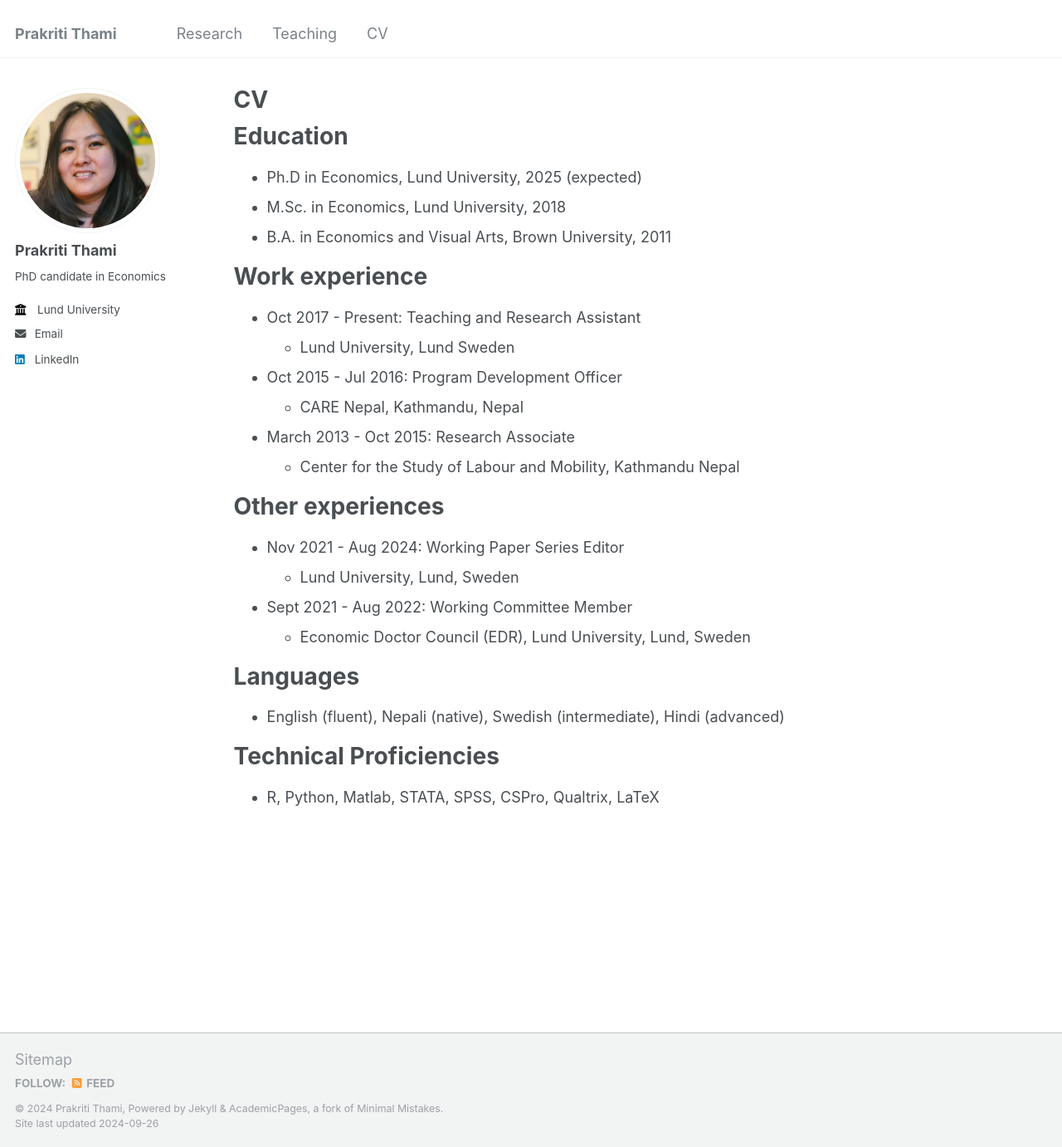
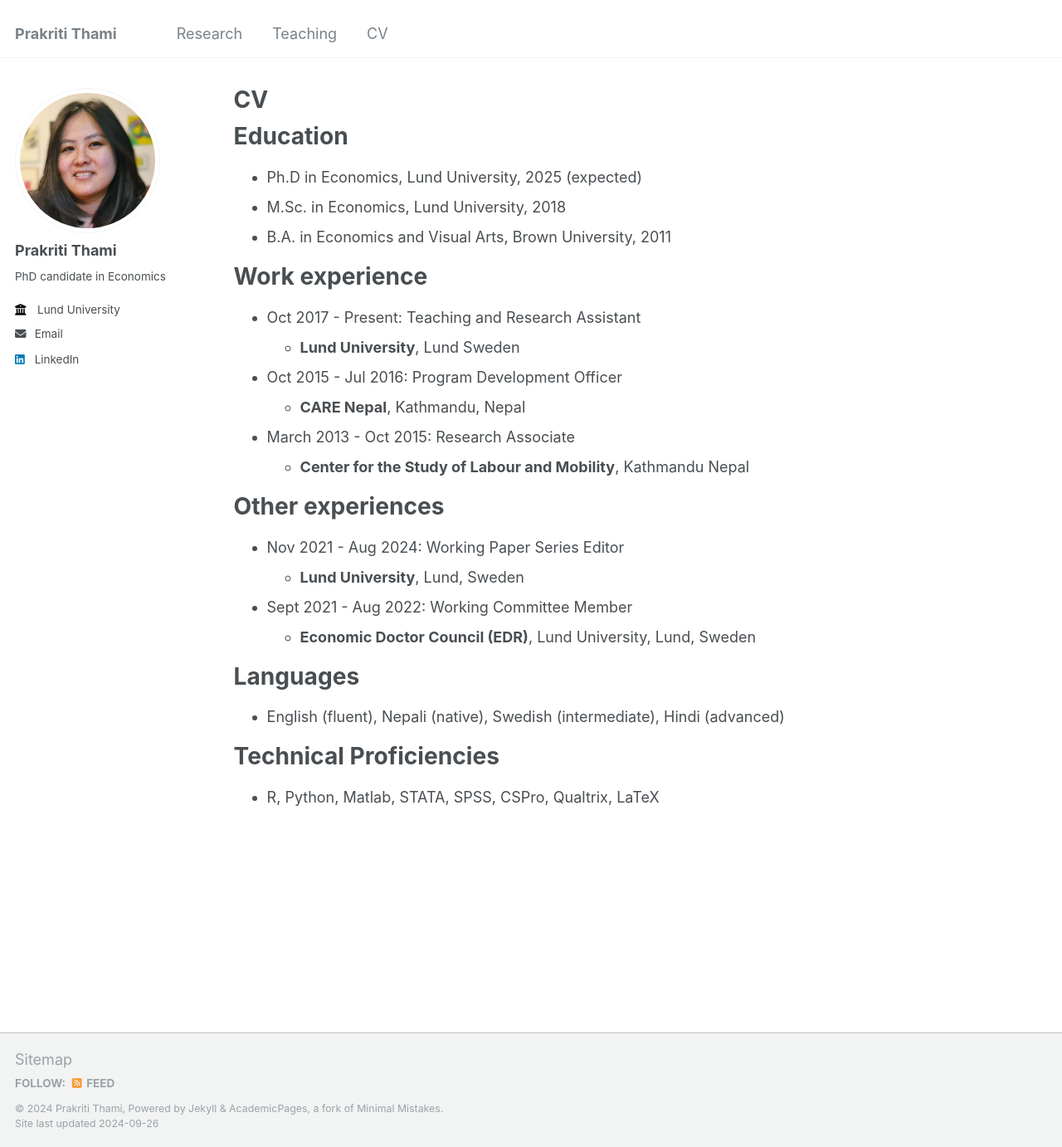
Before and after one commit to prakritithami/prakritithami.github.io, a Jekyll site: the page built from _pages/cv.md, in a window 1280 px wide and 1382 px high. Shown: the whole window at 83% size. Built offline with Jekyll 4.4.1, drawn with Linux system fonts in a browser that asks for light colours.

Commit message:
Update cv.md

```diff
--- a/_pages/cv.md
+++ b/_pages/cv.md
@@ -18,22 +18,22 @@ Education
 Work experience
 ======
 * Oct 2017 - Present: Teaching and Research Assistant
-  * Lund University, Lund Sweden
+  * **Lund University**, Lund Sweden
 
 * Oct 2015 - Jul 2016: Program Development Officer
-  * CARE Nepal, Kathmandu, Nepal
+  * **CARE Nepal**, Kathmandu, Nepal
 
 * March 2013 - Oct 2015: Research Associate
-  * Center for the Study of Labour and Mobility, Kathmandu Nepal
+  * **Center for the Study of Labour and Mobility**, Kathmandu Nepal
 
 
 Other experiences
 ======
 * Nov 2021 - Aug 2024: Working Paper Series Editor
-  * Lund University, Lund, Sweden
+  * **Lund University**, Lund, Sweden
 
 * Sept 2021 - Aug 2022: Working Committee Member
-  * Economic Doctor Council (EDR), Lund University, Lund, Sweden
+  * **Economic Doctor Council (EDR)**, Lund University, Lund, Sweden
 
 Languages
 ======
```
